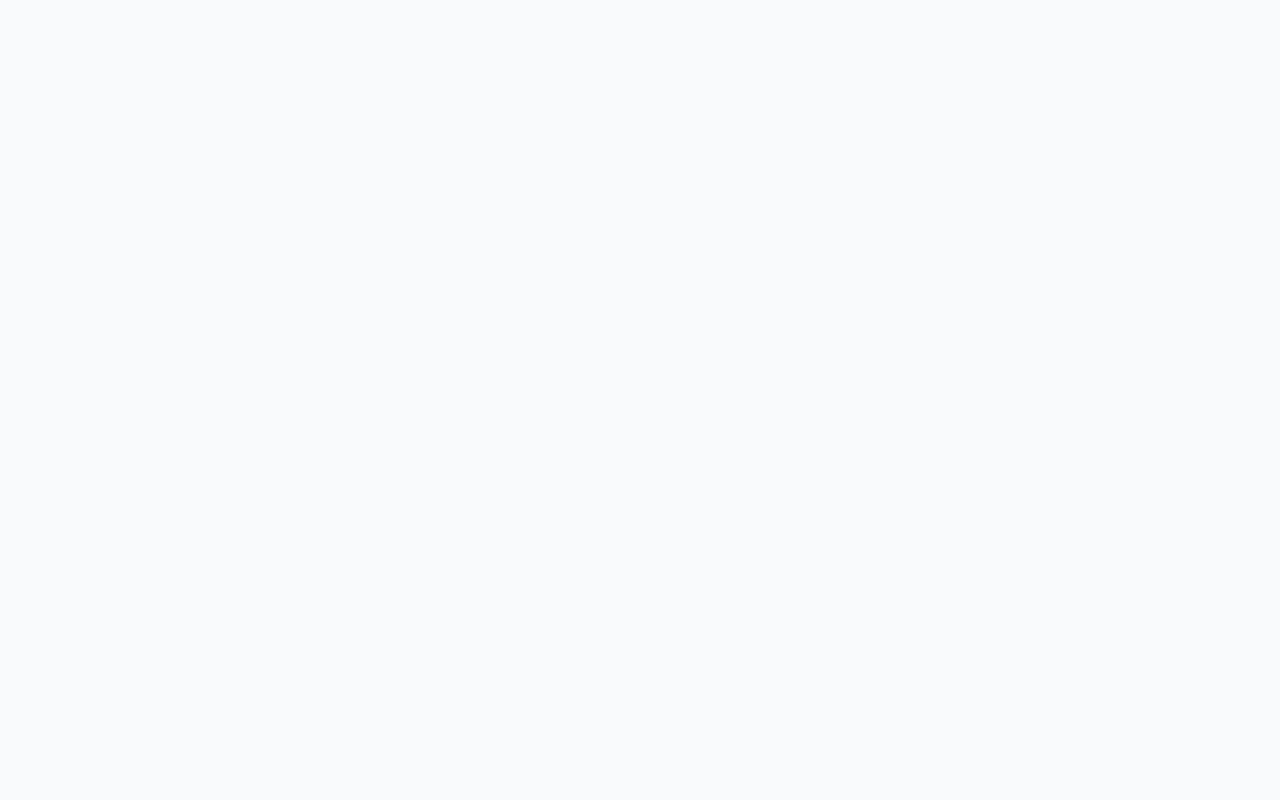
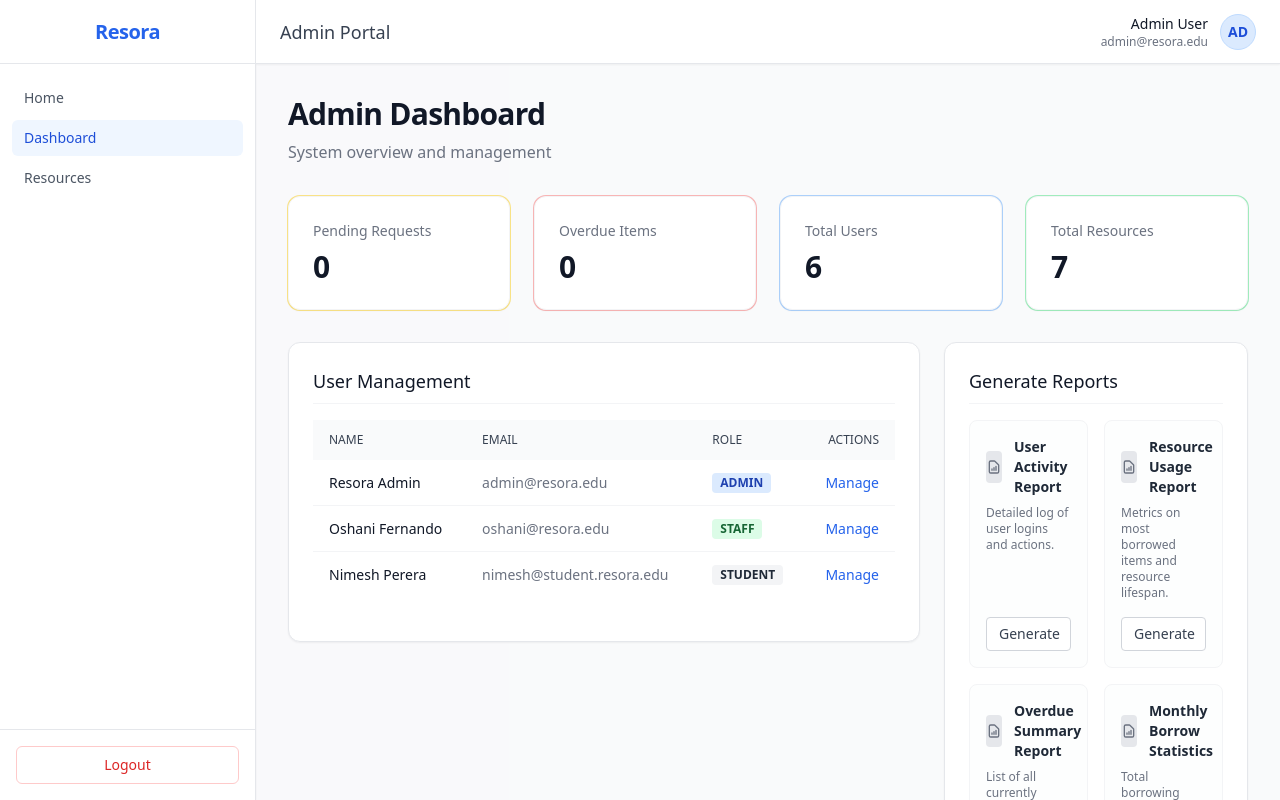
Before and after one commit to sliitprojectgroup/Resora, a React (Vite) app in the folder frontend/: page /admin in a window 1280 px wide. Before the commit this address had no page. Built offline with nearby package versions, Linux system fonts and the light colour scheme; no server answers; sample sign-in values are in the browser's storage.

Commit message:
added dashboard new features

```diff
--- a/frontend/src/App.jsx
+++ b/frontend/src/App.jsx
@@ -1,11 +1,20 @@
-import { BrowserRouter as Router, Routes, Route } from 'react-router-dom';
+import { BrowserRouter as Router, Routes, Route, Navigate } from 'react-router-dom';
 import AdminLayout from './layouts/AdminLayout';
 import StudentLayout from './layouts/StudentLayout';
 import Home from './pages/Home';
 import StaffDashboard from './pages/StaffDashboard';
+import AdminDashboard from './pages/AdminDashboard';
 import PendingRequests from './pages/PendingRequests';
 import OverdueList from './pages/OverdueList';
 import StudentDashboard from './pages/StudentDashboard';
+
+function ProtectedRoute({ allowedRoles, children }) {
+  const role = localStorage.getItem('role') || 'staff';
+  if (!allowedRoles.includes(role)) {
+    return <Navigate to="/" />;
+  }
+  return children;
+}
 
 export default function App() {
   return (
@@ -16,9 +25,26 @@ export default function App() {
 
         {/* Admin Flow routes wrapper */}
         <Route element={<AdminLayout />}>
-          <Route path="/dashboard" element={<StaffDashboard />} />
-          <Route path="/pending" element={<PendingRequests />} />
-          <Route path="/overdue" element={<OverdueList />} />
+          <Route path="/dashboard" element={
+            <ProtectedRoute allowedRoles={['staff']}>
+              <StaffDashboard />
+            </ProtectedRoute>
+          } />
+          <Route path="/admin" element={
+            <ProtectedRoute allowedRoles={['admin']}>
+              <AdminDashboard />
+            </ProtectedRoute>
+          } />
+          <Route path="/pending" element={
+            <ProtectedRoute allowedRoles={['staff']}>
+              <PendingRequests />
+            </ProtectedRoute>
+          } />
+          <Route path="/overdue" element={
+            <ProtectedRoute allowedRoles={['staff']}>
+              <OverdueList />
+            </ProtectedRoute>
+          } />
           <Route path="/resources" element={
             <div className="bg-white rounded-lg border border-gray-200 shadow-sm p-8 text-center min-h-[400px] flex flex-col items-center justify-center">
               <h2 className="text-xl font-semibold text-gray-800">Resources Library</h2>
@@ -29,7 +55,11 @@ export default function App() {
 
         {/* Student Flow routes wrapper */}
         <Route element={<StudentLayout />}>
-          <Route path="/student-dashboard" element={<StudentDashboard />} />
+          <Route path="/student-dashboard" element={
+            <ProtectedRoute allowedRoles={['student']}>
+              <StudentDashboard />
+            </ProtectedRoute>
+          } />
 
           {/* Temporary placeholder routes reflecting the StudentSidebar links */}
           <Route path="/browse" element={
--- a/frontend/src/components/Sidebar.jsx
+++ b/frontend/src/components/Sidebar.jsx
@@ -3,11 +3,15 @@ import { Link, useLocation } from 'react-router-dom';
 export default function Sidebar() {
   const location = useLocation();
 
+  const role = localStorage.getItem('role') || 'staff';
+
   const navItems = [
     { name: 'Home', path: '/' },
-    { name: 'Dashboard', path: '/dashboard' },
-    { name: 'Pending Requests', path: '/pending' },
-    { name: 'Overdue Items', path: '/overdue' },
+    { name: 'Dashboard', path: role === 'admin' ? '/admin' : '/dashboard' },
+    ...(role === 'staff' ? [
+      { name: 'Pending Requests', path: '/pending' },
+      { name: 'Overdue Items', path: '/overdue' }
+    ] : []),
     { name: 'Resources', path: '/resources' },
   ];
 
--- /dev/null
+++ b/frontend/src/pages/AdminDashboard.jsx
@@ -0,0 +1,190 @@
+import { useState, useEffect } from 'react';
+import { useNavigate } from 'react-router-dom';
+import Card from '../components/Card';
+import { getPendingRequests, getOverdueRequests } from '../services/api.js';
+
+export default function AdminDashboard() {
+  const navigate = useNavigate();
+
+  const [pendingCount, setPendingCount] = useState(0);
+  const [overdueCount, setOverdueCount] = useState(0);
+  const [loading, setLoading] = useState(true);
+
+  // Hardcoded mock users from seed data
+  const mockUsers = [
+    { _id: 'u1', name: 'Resora Admin', email: 'admin@resora.edu', role: 'admin' },
+    { _id: 'u2', name: 'Oshani Fernando', email: 'oshani@resora.edu', role: 'staff' },
+    { _id: 'u3', name: 'Nimesh Perera', email: 'nimesh@student.resora.edu', role: 'student' }
+  ];
+
+  // Hardcoded reports list
+  const reportsList = [
+    { id: 'user_activity', name: 'User Activity Report', desc: 'Detailed log of user logins and actions.' },
+    { id: 'resource_usage', name: 'Resource Usage Report', desc: 'Metrics on most borrowed items and resource lifespan.' },
+    { id: 'overdue_summary', name: 'Overdue Summary Report', desc: 'List of all currently overdue or unreturned items.' },
+    { id: 'monthly_borrow', name: 'Monthly Borrow Statistics', desc: 'Total borrowing statistics sorted by month.' }
+  ];
+
+  useEffect(() => {
+    const fetchStats = async () => {
+      try {
+        const [pendingRes, overdueRes] = await Promise.all([
+          getPendingRequests(),
+          getOverdueRequests()
+        ]);
+
+        setPendingCount(pendingRes.data.length);
+        setOverdueCount(overdueRes.data.length);
+      } catch (error) {
+        console.error('Failed to load dashboard stats', error);
+      } finally {
+        setLoading(false);
+      }
+    };
+
+    fetchStats();
+  }, []);
+
+  const handleGenerateReport = (reportName) => {
+    console.log('generate', reportName);
+  };
+
+  const handleManageUser = (userId) => {
+    console.log('manage user', userId);
+  };
+
+  const getRoleBadgeColor = (role) => {
+    switch (role.toLowerCase()) {
+      case 'admin':
+        return 'bg-blue-100 text-blue-800';
+      case 'staff':
+        return 'bg-green-100 text-green-800';
+      case 'student':
+      default:
+        return 'bg-gray-100 text-gray-800';
+    }
+  };
+
+  if (loading) {
+    return (
+      <div className="flex h-64 items-center justify-center">
+        <div className="text-lg font-medium text-gray-500">Loading Admin Dashboard...</div>
+      </div>
+    );
+  }
+
+  return (
+    <div className="space-y-8">
+      {/* 1. Header */}
+      <div>
+        <h1 className="text-3xl font-bold text-gray-900 tracking-tight">Admin Dashboard</h1>
+        <p className="text-gray-500 mt-2">System overview and management</p>
+      </div>
+
+      {/* 2. Stats Row */}
+      <div className="grid grid-cols-1 md:grid-cols-2 lg:grid-cols-4 gap-6">
+        <Card
+          title="Pending Requests"
+          value={pendingCount}
+          className="ring-1 ring-yellow-400/50"
+        />
+        <Card
+          title="Overdue Items"
+          value={overdueCount}
+          className="ring-1 ring-red-400/50"
+        />
+        <Card
+          title="Total Users"
+          value="6"
+          className="ring-1 ring-blue-400/50"
+        />
+        <Card
+          title="Total Resources"
+          value="7"
+          className="ring-1 ring-green-400/50"
+        />
+      </div>
+
+      <div className="grid grid-cols-1 xl:grid-cols-3 gap-6">
+
+        {/* Left Column: User Management & Quick Links */}
+        <div className="xl:col-span-2 space-y-6">
+          {/* 4. User Management */}
+          <div className="bg-white rounded-xl shadow-sm border border-gray-200 p-6 min-h-[300px]">
+            <h3 className="text-lg font-medium text-gray-900 mb-4 border-b border-gray-100 pb-2">User Management</h3>
+            <div className="overflow-x-auto">
+              <table className="w-full text-left text-sm text-gray-500">
+                <thead className="bg-gray-50 text-xs uppercase text-gray-700">
+                  <tr>
+                    <th className="px-4 py-3 font-medium">Name</th>
+                    <th className="px-4 py-3 font-medium">Email</th>
+                    <th className="px-4 py-3 font-medium">Role</th>
+                    <th className="px-4 py-3 font-medium text-right">Actions</th>
+                  </tr>
+                </thead>
+                <tbody className="divide-y divide-gray-100">
+                  {mockUsers.map((user) => (
+                    <tr key={user._id} className="hover:bg-gray-50/50 transition-colors">
+                      <td className="px-4 py-3 whitespace-nowrap text-gray-900 font-medium">
+                        {user.name}
+                      </td>
+                      <td className="px-4 py-3 whitespace-nowrap">
+                        {user.email}
+                      </td>
+                      <td className="px-4 py-3 whitespace-nowrap">
+                        <span className={`inline-flex items-center px-2 py-0.5 rounded text-xs font-semibold uppercase ${getRoleBadgeColor(user.role)}`}>
+                          {user.role}
+                        </span>
+                      </td>
+                      <td className="px-4 py-3 whitespace-nowrap text-right">
+                        <button
+                          onClick={() => handleManageUser(user._id)}
+                          className="text-sm font-medium text-blue-600 hover:text-blue-800 transition-colors"
+                        >
+                          Manage
+                        </button>
+                      </td>
+                    </tr>
+                  ))}
+                </tbody>
+              </table>
+            </div>
+          </div>
+
+
+        </div>
+
+        {/* Right Column: Reports */}
+        <div className="xl:col-span-1">
+          {/* 3. Reports Section */}
+          <div className="bg-white rounded-xl shadow-sm border border-gray-200 p-6 h-full">
+            <h3 className="text-lg font-medium text-gray-900 mb-4 border-b border-gray-100 pb-2">Generate Reports</h3>
+            <div className="grid grid-cols-1 sm:grid-cols-2 gap-4">
+               {reportsList.map((report) => (
+                <div key={report.id} className="p-4 border border-gray-100 rounded-lg hover:shadow-sm transition-shadow flex flex-col justify-between h-full bg-gray-50/30">
+                  <div>
+                    <div className="flex items-center mb-2">
+                       <div className="w-8 h-8 rounded bg-gray-200 flex items-center justify-center mr-3 text-gray-500">
+                         {/* Simple placeholder icon */}
+                         <svg className="w-4 h-4" fill="none" stroke="currentColor" viewBox="0 0 24 24"><path strokeLinecap="round" strokeLinejoin="round" strokeWidth="2" d="M9 17v-2m3 2v-4m3 4v-6m2 10H7a2 2 0 01-2-2V5a2 2 0 012-2h5.586a1 1 0 01.707.293l5.414 5.414a1 1 0 01.293.707V19a2 2 0 01-2 2z"></path></svg>
+                       </div>
+                       <h4 className="font-semibold text-gray-800 text-sm">{report.name}</h4>
+                    </div>
+                    <p className="text-xs text-gray-500 mb-4">{report.desc}</p>
+                  </div>
+                  <button
+                    onClick={() => handleGenerateReport(report.name)}
+                    className="w-full text-center py-1.5 px-3 bg-white border border-gray-300 rounded text-sm font-medium text-gray-700 hover:bg-gray-50 transition-colors"
+                  >
+                    Generate
+                  </button>
+                </div>
+               ))}
+            </div>
+          </div>
+        </div>
+
+      </div>
+    </div>
+  );
+}
--- a/frontend/src/pages/Home.jsx
+++ b/frontend/src/pages/Home.jsx
@@ -18,13 +18,18 @@ export default function Home() {
         </div>
 
         <div className="flex flex-col sm:flex-row items-center justify-center gap-4 pt-8">
-          <Link to="/student-dashboard">
+          <Link to="/student-dashboard" onClick={() => localStorage.setItem('role', 'student')}>
             <Button variant="primary" className="w-full sm:w-auto text-lg px-8 py-3 shadow-sm hover:shadow">
               Login as Student
             </Button>
           </Link>
-          <Link to="/dashboard">
+          <Link to="/dashboard" onClick={() => localStorage.setItem('role', 'staff')}>
             <Button variant="secondary" className="w-full sm:w-auto text-lg px-8 py-3 bg-white border border-gray-200 shadow-sm hover:shadow">
+              Login as Staff
+            </Button>
+          </Link>
+          <Link to="/admin" onClick={() => localStorage.setItem('role', 'admin')}>
+            <Button variant="secondary" className="w-full sm:w-auto text-lg px-8 py-3 bg-white border border-gray-200 shadow-sm hover:shadow border-blue-200 text-blue-700 hover:bg-blue-50">
               Login as Admin
             </Button>
           </Link>
```
